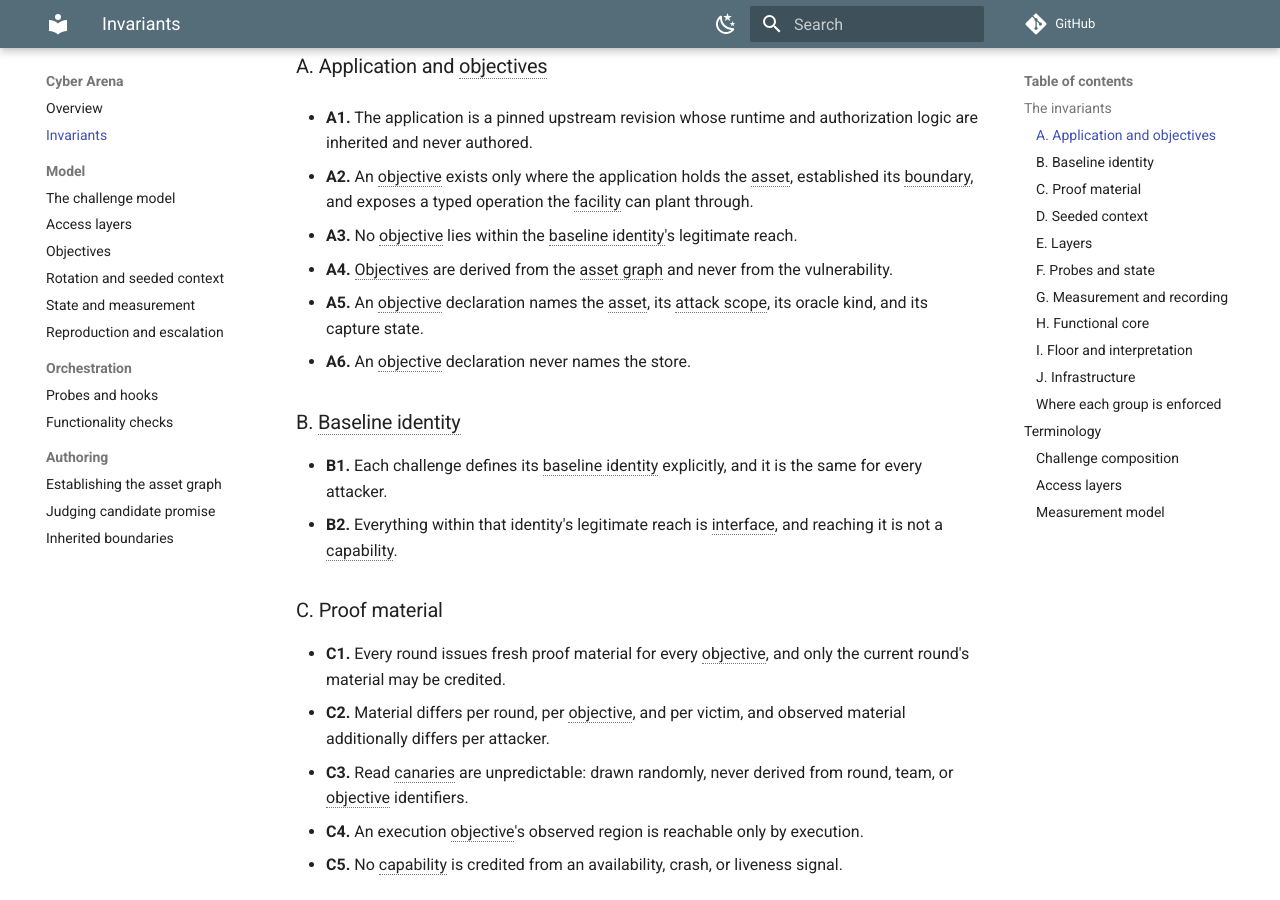
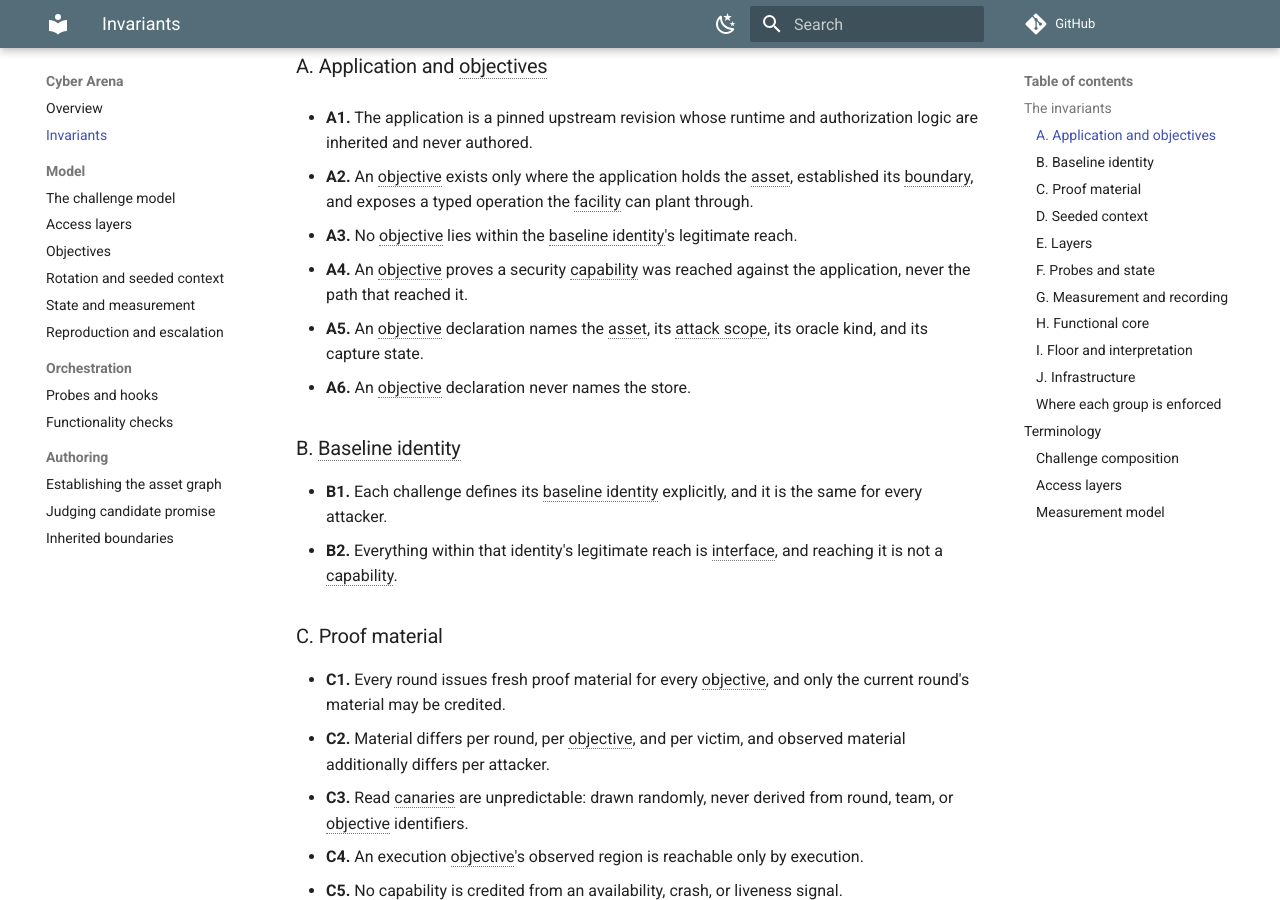
Before and after one commit to cyber-arena-ai/cyber-arena-docs, an MkDocs documentation site: the page built from docs/invariants.md, in a window 1280 px wide and 900 px high, scrolled down 380 px. Built offline with MkDocs 1.6.1 and Material for MkDocs 9.7.7, drawn with Linux system fonts in a browser that asks for light colours; comment, search, counter and statistics services are not loaded.

Commit message:
Update: State the capability commitment behind objective placement

```diff
--- a/docs/invariants.md
+++ b/docs/invariants.md
@@ -23,8 +23,9 @@ section is the contract.
 - **A3.** No objective lies within the baseline identity's legitimate reach.
 
 
-- **A4.** Objectives are derived from the asset graph and never from the
-  vulnerability.
+- **A4.** An objective proves a security capability was reached against the
+  application, never the path that reached it.
+
 - **A5.** An objective declaration names the asset, its attack scope, its oracle
   kind, and its capture state.
 - **A6.** An objective declaration never names the store.
```
